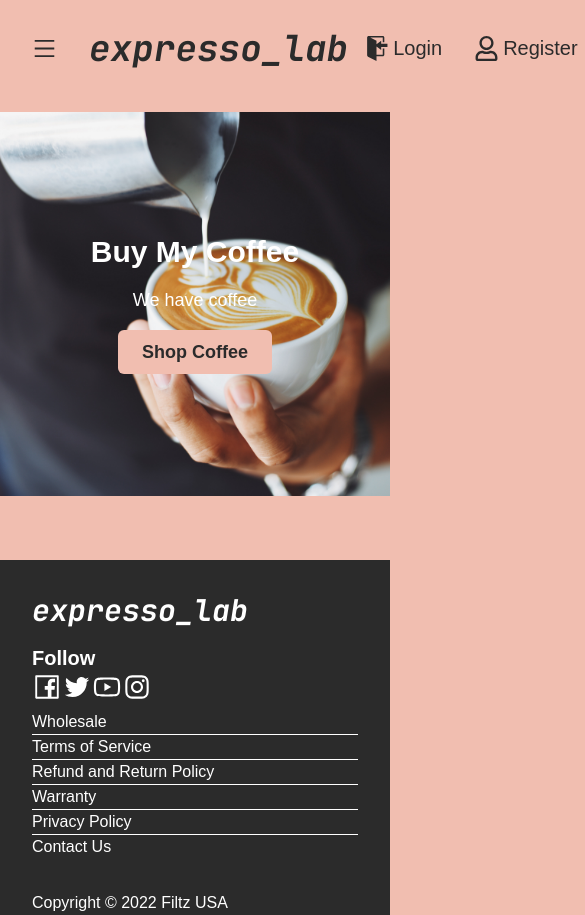
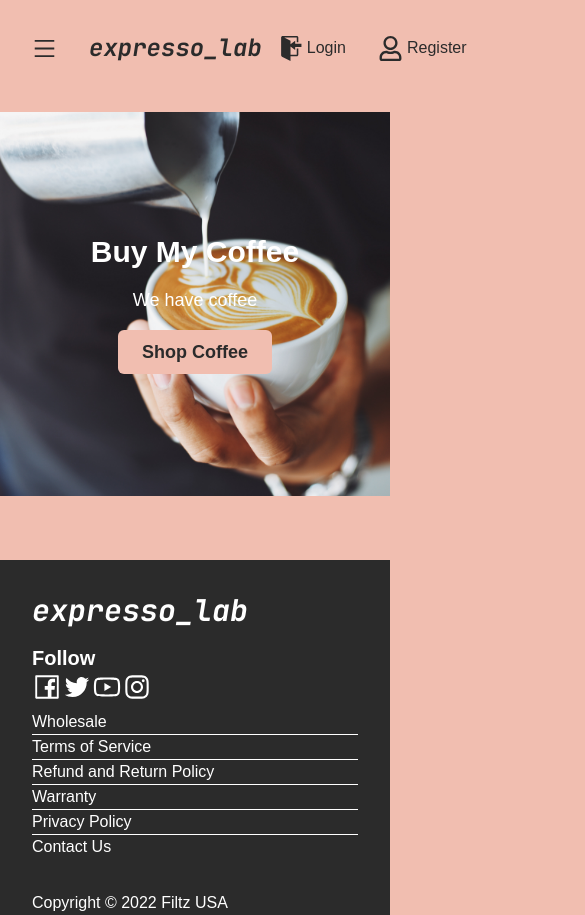
Before and after one commit to JosephFiltz/expresso_lab, a React (Create React App) app in the folder frontend/: page / in a window 390 px wide. Shown: the whole page, 585 px wide, since content can reach past the window. Built offline with nearby package versions, Linux system fonts and the light colour scheme.

Commit message:
adjustments

```diff
--- a/frontend/src/components/Header.jsx
+++ b/frontend/src/components/Header.jsx
@@ -63,12 +63,12 @@ const Header = () => {
         </div>
         <Link
           to='/'
-          className='whitespace-nowrap text-4xl font-logo font-bold italic'
+          className='whitespace-nowrap text-2xl md:text-4xl font-logo font-bold italic'
         >
           expresso_lab
         </Link>
       </div>
-      <ul className='flex text-xl font-montserrat'>
+      <ul className='flex text-md md:text-xl font-montserrat'>
         {/*user logged in*/}
         {user ? (
           <li>
@@ -79,7 +79,7 @@ const Header = () => {
           </li>
         ) : (
           <>
-            {/*user not in*/}
+            {/*user not logged in*/}
             <li>
               <Link
                 to='/login'
--- a/frontend/src/features/authentication/authService.js
+++ b/frontend/src/features/authentication/authService.js
@@ -27,7 +27,7 @@ const login = async (userData) => {
   return response.data
 }
 
-//logout user
+//logout user, removing JWT token
 const logout = async () => {
   localStorage.removeItem('user')
 }
--- a/frontend/src/pages/Home.jsx
+++ b/frontend/src/pages/Home.jsx
@@ -1,7 +1,7 @@
 const Home = () => {
   return (
-    <div className='mt-4'>
-      <div className=' font-montserrat bg-hero bg-center bg-cover text-white h-96 md:mx-8 md:rounded-xl flex flex-col text-center justify-center '>
+    <div className='mt-4 max-w-[1280px] mx-auto '>
+      <div className=' font-montserrat bg-hero bg-center bg-cover text-white h-96 md:mx-8 md:rounded-xl flex flex-col text-center justify-center  '>
         <h1 className='md:text-5xl sm:text-4xl text-3xl font-bold'>
           Buy My Coffee
         </h1>
```
